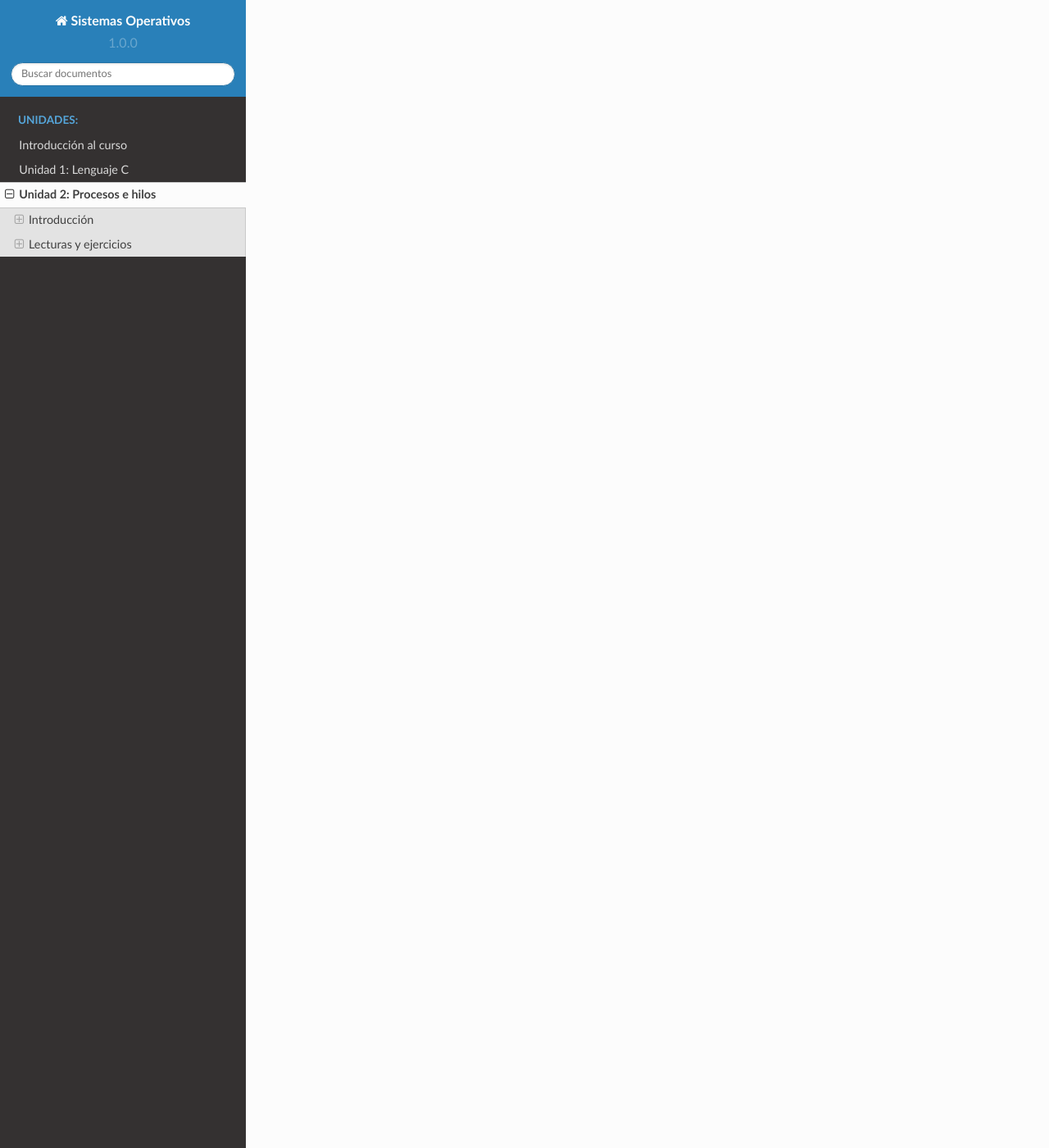
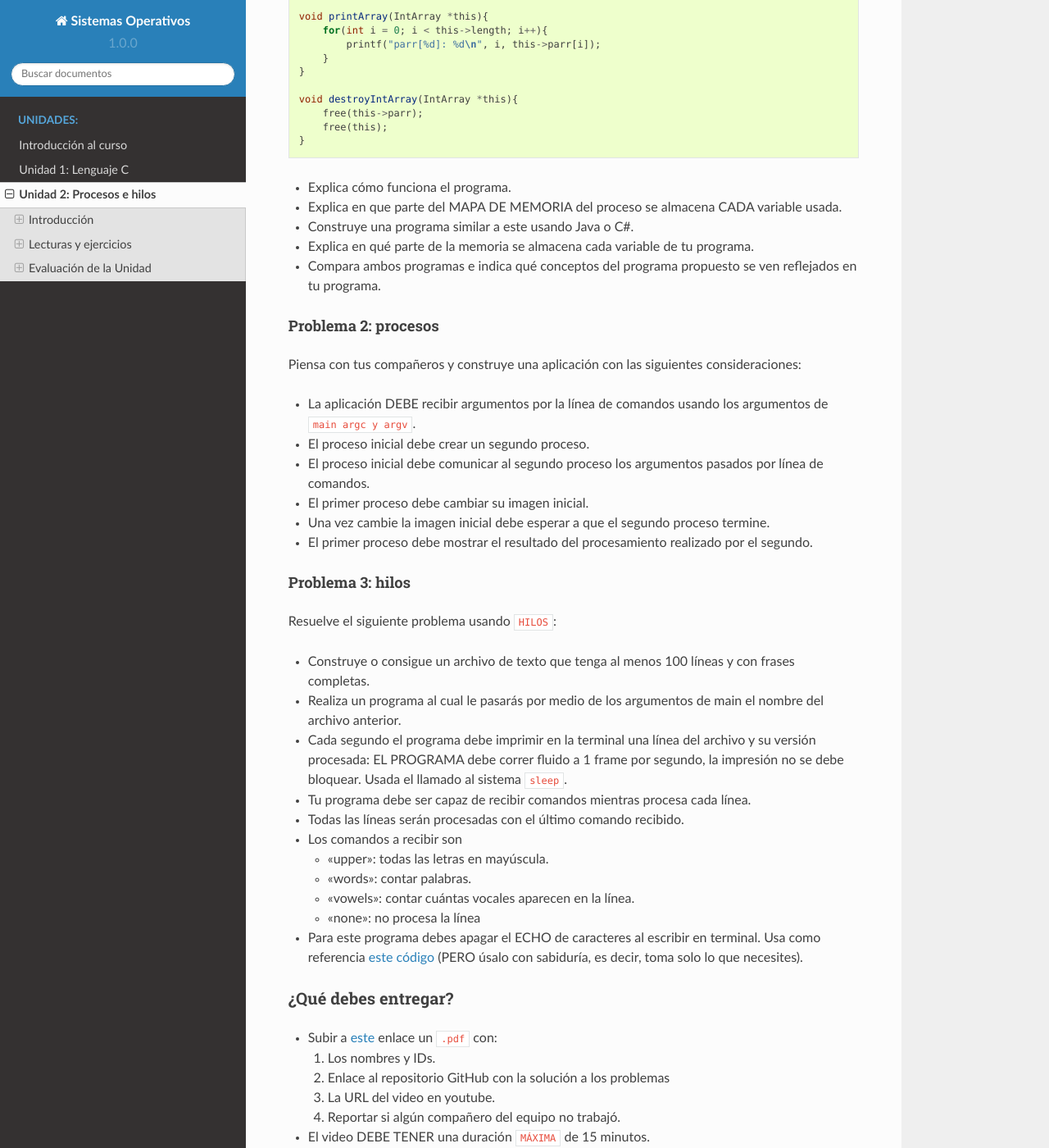
Before and after one commit to juanferfranco/sistemasoperativos, a Sphinx documentation site: the page built from docs/_unidad2/unidad2.rst, in a window 1280 px wide and 1400 px high, scrolled down 11928 px. Shown: the whole window at 82% size. Built offline with Sphinx 7.4.7 and the Read the Docs theme 2.0.0, drawn with Linux system fonts in a browser that asks for light colours; pages that are not in the unit, such as notebooks, are missing from menus; some of the changed text lies outside the part shown.

Commit message:
add evaluation to unit 2

```diff
--- a/docs/_unidad2/unidad2.rst
+++ b/docs/_unidad2/unidad2.rst
@@ -492,7 +492,7 @@ Ejercicio 17
 
 Vamos a calentar motores analizando previamente este código entre todos:
 
-.. code-block:: csharp
+.. code-block:: c
 
     using System;
 
@@ -592,16 +592,159 @@ notas que tomaste y revisa de nuevo la solución a ejercicios y RETOS.
 
 
 Evaluación de la Unidad
-***************************************
+---------------------------
 (Tiempo total estimado: 9 horas).
 
-Para elaborar la evaluación de la unidad haremos lo siguiente:
+Enunciado
+*************
+Te voy a proponer una serie de problemas para que evidencies
+en su solución lo que aprendiste en esta unidad.
 
-* Las dos sesiones sincrónicas serán destinadas para resolver dudas
-  individuales. Puedes conectarte a la reunión o aprovechar para
-  realizar la evaluación si no tienes dudas y por tanto no tienes que
-  conectarte.
-* Recuerda que cuentas con las 9 horas para realizar la evaluación;
-  sin embargo, la evaluación estará diseñada para que puedas elaborarla
-  en mucho menos tiempo ¿Que tanto? Depende de ti y del compromiso asumido
-  con la elaboración del material de la unidad.
+Para darle variedad a las formas de evaluar de voy a proponer que
+``armes un equipo de trabajo de 2 o 3 persona incluyéndote``. La idea es
+que entre todos construyan la solución a cada uno de los problemas.
+
+Problema 1: analisis y relación
+^^^^^^^^^^^^^^^^^^^^^^^^^^^^^^^^^
+Lo que has aprendido en este curso está relacionado con otras áreas
+del conocimiento de tu carrera. En este problema te voy que analices
+y luego relaciones.
+
+Considera el siguiente programa:
+
+.. code-block:: c
+
+    #include <stdio.h>
+    #include <stdlib.h>
+    #include <string.h>
+
+    typedef struct IntArray{
+        int *parr;
+        int length;
+    }IntArray;
+
+
+    IntArray *createIntArray(int size);
+    void initIntArray(IntArray *);
+    void destroyIntArray(IntArray *);
+    void printArray(IntArray *);
+
+    int main(){
+        IntArray * pIntArray = createIntArray(100);
+        initIntArray(pIntArray);
+        printArray(pIntArray);
+        destroyIntArray(pIntArray);
+    }
+
+    IntArray *createIntArray(int size){
+            IntArray *pIntArray = malloc(sizeof(IntArray));
+            pIntArray->parr =   malloc( sizeof(int) * size);
+            pIntArray->length = size;
+            return pIntArray;
+    }
+
+    void initIntArray(IntArray *this){
+        for(int i = 0; i < 100; i++){
+            this->parr[i] = i;
+        }
+    }
+
+    void printArray(IntArray *this){
+        for(int i = 0; i < this->length; i++){
+            printf("parr[%d]: %d\n", i, this->parr[i]);
+        }
+    }
+
+    void destroyIntArray(IntArray *this){
+        free(this->parr);
+        free(this);
+    }
+
+* Explica cómo funciona el programa.
+* Explica en que parte del MAPA DE MEMORIA del proceso se
+  almacena CADA variable usada.
+* Construye una programa similar a este usando Java o C#.
+* Explica en qué parte de la memoria se almacena cada
+  variable de tu programa.
+* Compara ambos programas e indica qué conceptos del programa
+  propuesto se ven reflejados en tu programa.
+
+Problema 2: procesos
+^^^^^^^^^^^^^^^^^^^^^
+Piensa con tus compañeros y construye una aplicación con las siguientes
+consideraciones:
+
+* La aplicación DEBE recibir argumentos por la línea de comandos usando
+  los argumentos de ``main argc y argv``.
+* El proceso inicial debe crear un segundo proceso.
+* El proceso inicial debe comunicar al segundo proceso los argumentos
+  pasados por línea de comandos.
+* El primer proceso debe cambiar su imagen inicial.
+* Una vez cambie la imagen inicial debe esperar a que el segundo
+  proceso termine.
+* El primer proceso debe mostrar el resultado del procesamiento realizado
+  por el segundo.
+
+Problema 3: hilos
+^^^^^^^^^^^^^^^^^^
+
+Resuelve el siguiente problema usando ``HILOS``:
+
+* Construye o consigue un archivo de texto que tenga al menos 100 líneas y con
+  frases completas.
+* Realiza un programa al cual le pasarás por medio de los argumentos de main
+  el nombre del archivo anterior.
+* Cada segundo el programa debe imprimir en la terminal una línea del archivo y
+  su versión procesada: EL PROGRAMA debe correr fluido a 1 frame por segundo,
+  la impresión no se debe bloquear. Usada el llamado al sistema ``sleep``.
+* Tu programa debe ser capaz de recibir comandos mientras procesa cada línea.
+* Todas las líneas serán procesadas con el último comando recibido.
+* Los comandos a recibir son
+
+  * "upper": todas las letras en mayúscula.
+  * "words": contar palabras.
+  * "vowels": contar cuántas vocales aparecen en la línea.
+  * "none": no procesa la línea
+
+* Para este programa debes apagar el ECHO de caracteres al escribir en terminal.
+  Usa como referencia `este código <https://man7.org/tlpi/code/online/book/tty/no_echo.c.html>`__
+  (PERO úsalo con sabiduría, es decir, toma solo lo que necesites).
+
+¿Qué debes entregar?
+***************************
+
+* Subir a `este <https://www.dropbox.com/request/K1mHBImEESXF9Fq6ceo5>`__
+  enlace un ``.pdf`` con:
+
+  #. Los nombres y IDs.
+  #. Enlace al repositorio GitHub con la solución a los problemas
+  #. La URL del video en youtube.
+  #. Reportar si algún compañero del equipo no trabajó.
+
+* El video DEBE TENER una duración ``MÁXIMA`` de 15 minutos.
+* El video debe tener los siguientes capítulos en este mismo orden:
+
+  * Integrantes y las tareas que realizó cada uno.
+  * Demostrar la solución del problema.
+  * Explica primero cómo solucionaste el problema.
+  * Explica cómo implementaste la solución en el código.
+
+* En `este video <https://youtu.be/6-0cERIVsFg>`__ puedes aprender a adicionar
+  capítulos a tu video.
+
+Criterios de evaluación
+****************************
+
+Cada problema se evalua completo, es decir, no se reciben problemas
+con solución incompleta. Un problema se soluciona completa si tiene TODO lo
+solicitado incluyendo el video con la demostración y la explicación de su solución.
+
+* Calidad y duración máxima del video: 0.5
+* Problema 1: 1 unidad.
+* Problema 2: 1.75 unidades.
+* Problema 3: 1.75 unidades.
+
+.. note:: Sobre las personas reportadas en el pdf
+
+    Las personas que aparezcan reportadas en el pdf obtendrán automáticamente
+    una calificación de 0.
```
